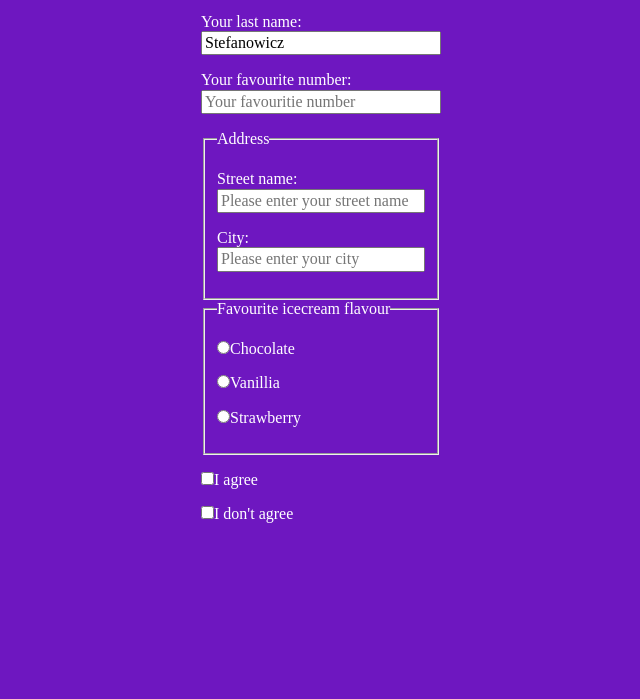
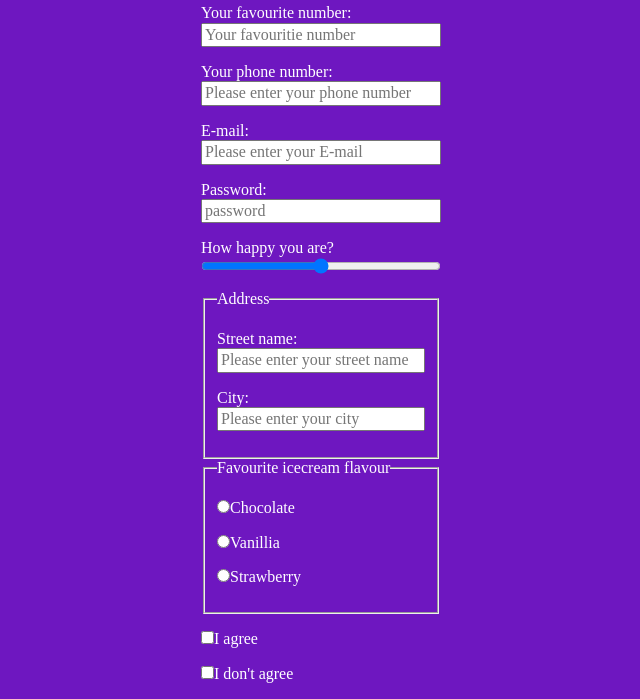
Before and after one commit to patrykstefanowicz/Form, a plain HTML site: page index.html in a window 1280 px wide. Shown: the part 193-892 px from the top of the page, without its empty margins (319-959 px from the left). Before the commit the page ends 800 px from the top, so only its background shows below. Drawn offline with Linux system fonts and the light colour scheme.

Commit message:
tel,email,range,password

```diff
--- a/index.html
+++ b/index.html
@@ -45,6 +45,60 @@
               placeholder="Your favouritie number"
               id="favoruteNumber"
               name="favouriteNumber"
+            />
+          </label>
+        </p>
+
+        <p>
+          <label>
+            Your phone number:
+            <input
+              class="form__item"
+              type="tel"
+              id="phoneNumber"
+              name="phoneNumber"
+              placeholder="Please enter your phone number"
+            />
+          </label>
+        </p>
+
+        <p>
+          <label
+            >E-mail:
+            <input
+              class="form__item"
+              type="email"
+              id="email"
+              name="email"
+              placeholder="Please enter your E-mail"
+            />
+          </label>
+        </p>
+
+        <p>
+          <label
+            >Password:
+            <input
+              class="form__item"
+              type="password"
+              id="password"
+              name="password"
+              placeholder="password"
+            />
+          </label>
+        </p>
+
+        <p>
+          <label
+            >How happy you are?
+            <input
+              class="form__item"
+              type="range"
+              min="0"
+              max="100"
+              step="25"
+              id="range"
+              name="range"
             />
           </label>
         </p>
@@ -108,6 +162,7 @@
               />Strawberry
             </label>
           </p>
+
         </fieldset>
 
         <p>
```
